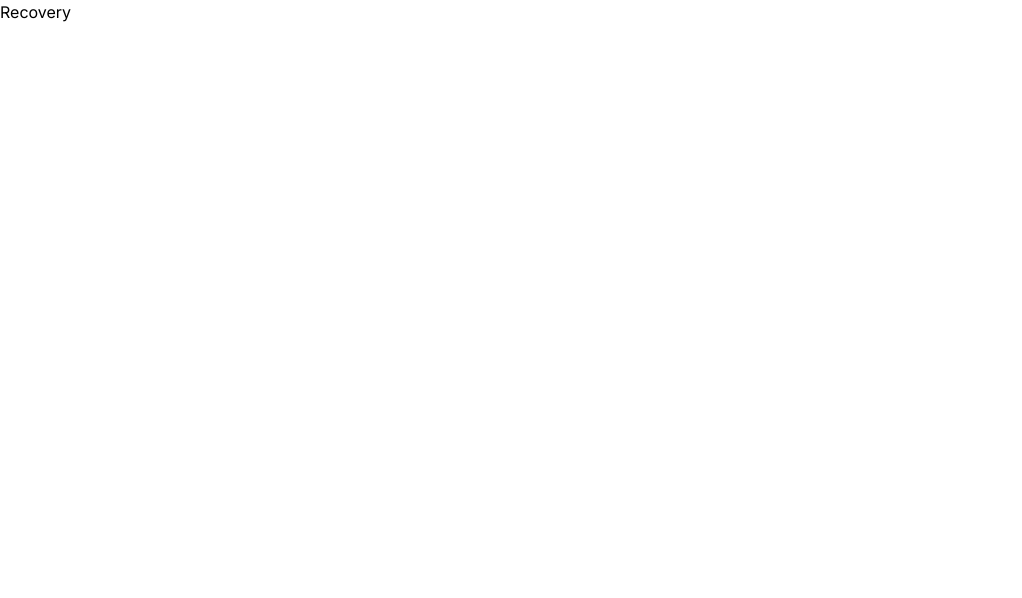
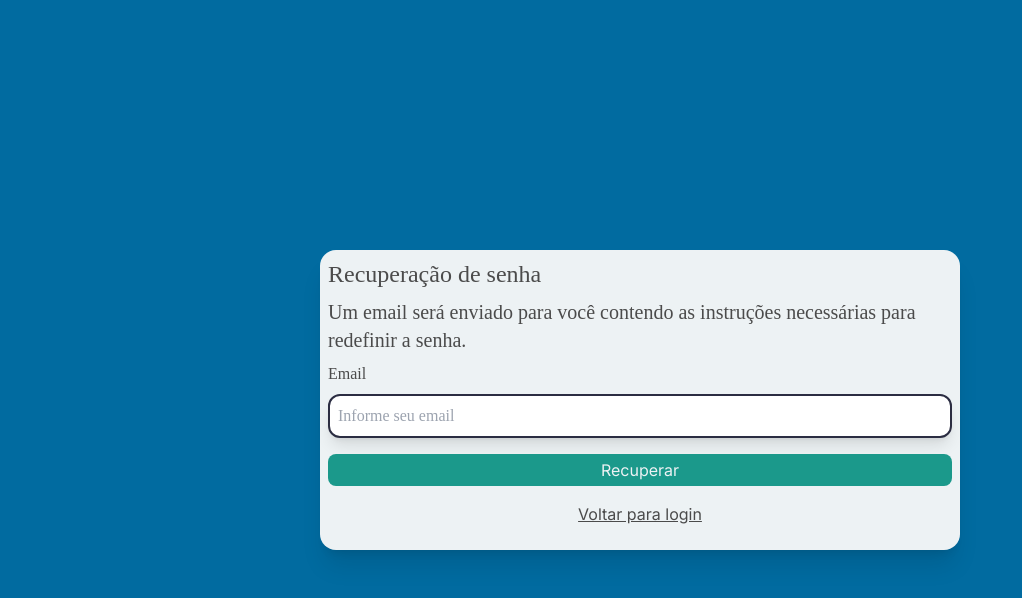
Before and after one commit to Jhonatanmizu/softhotel, a Next.js app: page /auth/recovery in a window 1280 px wide. Shown: the top 598 px of the page, without its empty margins (0-1022 px from the left). Built offline with nearby package versions, Linux system fonts and the light colour scheme.

Commit message:
:sparkles: implemented recovery

```diff
--- a/package.json
+++ b/package.json
@@ -15,6 +15,7 @@
     "react": "^18",
     "react-dom": "^18",
     "react-slick": "^0.29.0",
+    "react-toastify": "^9.1.3",
     "slick-carousel": "^1.8.1",
     "yup": "^1.3.2",
     "zustand": "^4.4.7"
--- a/src/app/auth/recovery/page.tsx
+++ b/src/app/auth/recovery/page.tsx
@@ -1,7 +1,87 @@
-import React from "react";
+"use client";
+import React, { useState } from "react";
+import { useFormik } from "formik";
+// Schemas
+import recoverySchema from "./schema";
+// Components
+import { Button, FormControlInput } from "@/app/common";
+import Link from "next/link";
+import useAuthStore from "@/store/auth/auth.store";
+import { ToastContainer, toast } from "react-toastify";
+
+const initialValues = {
+  email: "",
+};
 
 const Recovery = () => {
-  return <div>Recovery</div>;
+  const [isLoading, setIsLoading] = useState(false);
+  const [recoveryEmailSended, setRecoveryEmailSended] = useState(false);
+  const { recovery } = useAuthStore();
+  const form = useFormik({
+    validationSchema: recoverySchema,
+    onSubmit: async (values) => {
+      setIsLoading(true);
+      try {
+        const { email } = values;
+        await recovery(email);
+        toast("O email de recuperação foi enviado com sucesso!");
+        setRecoveryEmailSended(true);
+      } catch (error) {
+        console.error("Error when we tried to recovery the password", error);
+      } finally {
+        setIsLoading(false);
+      }
+    },
+    initialValues,
+  });
+  const { handleChange, handleBlur, handleSubmit } = form;
+  const formValues = form.values;
+  const formErrors = form.errors;
+  return (
+    <main className="flex items-center justify-center min-h-screen p-2 bg-info">
+      <ToastContainer />
+      <form className="flex flex-1 flex-col justify-center  p-2 max-w-screen-sm sm:shadow-xl rounded-2xl bg-white">
+        <h1 className="text-black-alt text-2xl mb-2 font-display">
+          Recuperação de senha
+        </h1>
+        {recoveryEmailSended ? (
+          <p className="text-black-alt text-xl mb-2 font-display">
+            O email contendo as intruções foi enviado com sucesso!
+          </p>
+        ) : (
+          <p className="text-black-alt text-xl mb-2 font-display">
+            Um email será enviado para você contendo as instruções necessárias
+            para redefinir a senha.
+          </p>
+        )}
+
+        {!recoveryEmailSended && (
+          <>
+            <FormControlInput
+              label="Email"
+              value={formValues.email}
+              placeholder="Informe seu email"
+              onChange={handleChange("email")}
+              onBlur={handleBlur("email")}
+              errorMessage={formErrors.email}
+            />
+            <Button
+              text="Recuperar"
+              handleClick={handleSubmit}
+              disabled={!form.isValid || isLoading}
+              isLoading={isLoading}
+            />
+          </>
+        )}
+        <Link
+          href="/auth/login"
+          className="mb-4 cursor-pointer hover:opacity-70 hover:ease-in-out hover:duration-500 underline text-black-alt text-center"
+        >
+          Voltar para login
+        </Link>
+      </form>
+    </main>
+  );
 };
 
 export default Recovery;
--- /dev/null
+++ b/src/app/auth/recovery/schema/index.ts
@@ -0,0 +1,9 @@
+import * as Yup from "yup";
+
+const recoverySchema = Yup.object().shape({
+  email: Yup.string()
+    .required("Email é obrigatório")
+    .email("Este email é inválido"),
+});
+
+export default recoverySchema;
```
Also changed, not shown: 1 other file (tests, documents, lock files or other folders).
